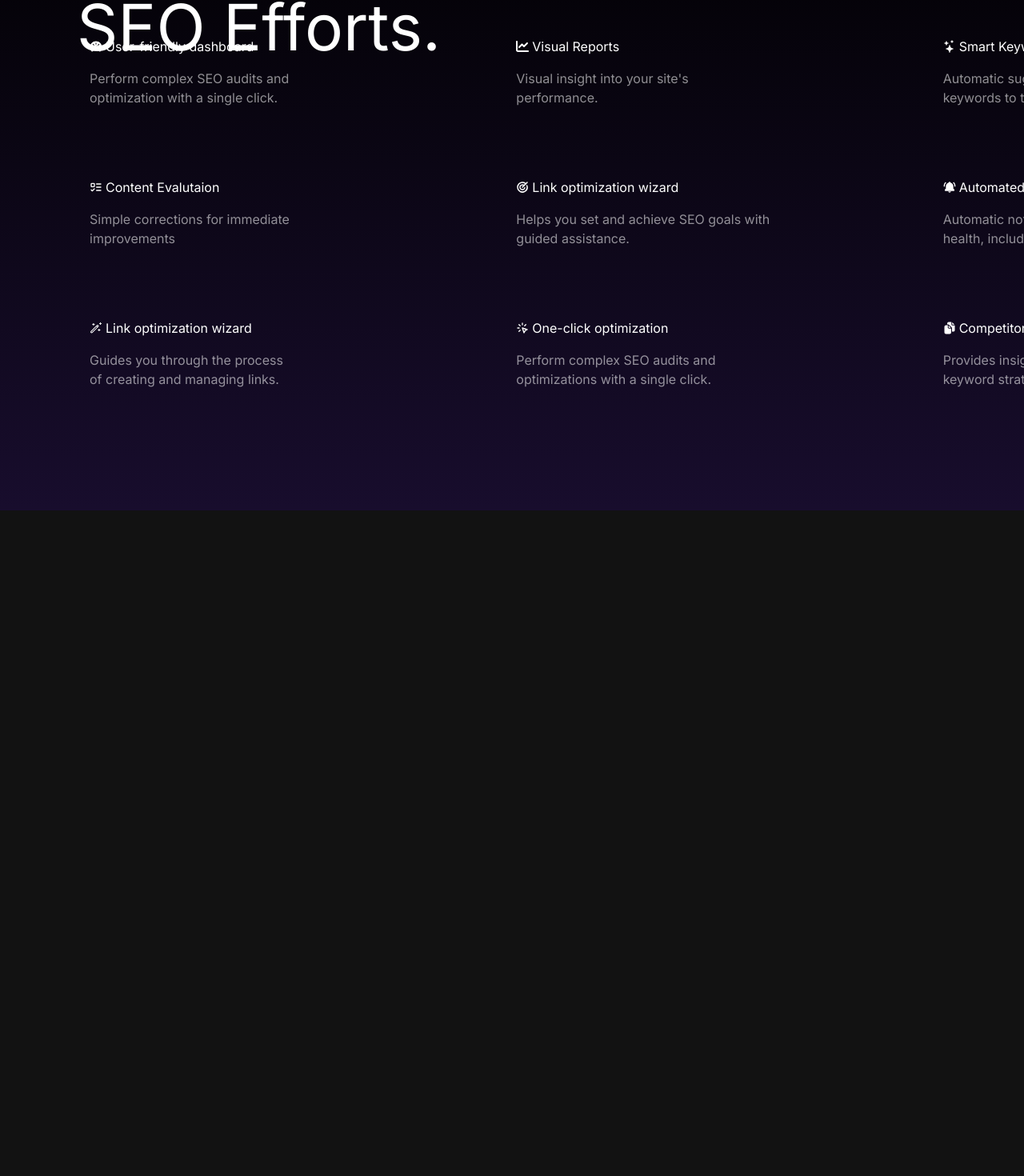
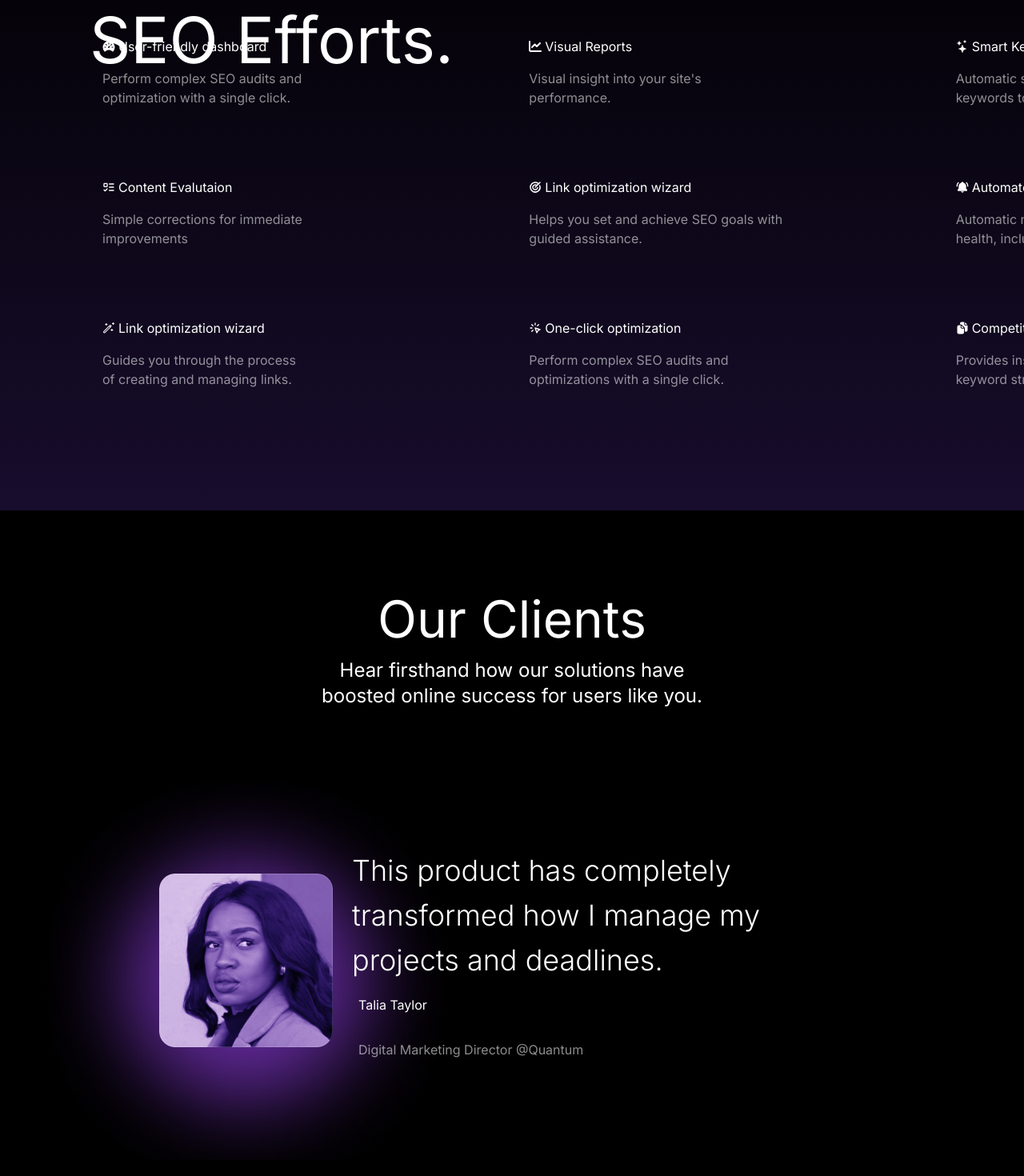
Before and after one commit to nameerakhter/AI_startup_ui, a Next.js app: page / in a window 1280 px wide. Shown: the part 2569-4039 px from the top of the page at 80% size. Before the commit the page ends 3207 px from the top, so only its background shows below. Built offline with nearby package versions, Linux system fonts and the light colour scheme.

Commit message:
Update page layout and add Clients component

```diff
--- a/app/page.tsx
+++ b/app/page.tsx
@@ -1,10 +1,10 @@
+import Clients from "@/components/Clients";
 import Features from "@/components/Features";
 import Hero from "@/components/Hero";
 import Highlights from "@/components/Highlights";
 import Navbar from "@/components/Navbar";
 import Partners from "@/components/Partners";
-import { Button } from "@/components/ui/button";
-import Image from "next/image";
+
 
 export default function Home() {
   return (
@@ -14,6 +14,7 @@ export default function Home() {
       <Partners />
       <Highlights />
       <Features />
+      <Clients />
     </div>
   );
 }
--- /dev/null
+++ b/components/Clients.tsx
@@ -0,0 +1,37 @@
+import Image from "next/image";
+import React from "react";
+
+const Clients = () => {
+  return (
+    <div className="p-[2rem] top-2 ">
+      <div className="flex flex-col items-center p-[4rem]">
+        <h1 className="text-[4rem]">Our Clients</h1>
+        <p className="text-2xl">Hear firsthand how our solutions have</p>
+        <p className="text-2xl"> boosted online success for users like you.</p>
+      </div>
+      <div className="flex items-center w-full">
+        <div className="flex items-center justify-between bg-contain w-full">
+          <div className=" relative flex items-center justify-center bg-background-blur h-[500px] w-[550px] bg-cover">
+            {" "}
+            {/* New wrapper div */}
+            <Image
+              src="/assets/Images/testimonial.png"
+              alt="testimonial"
+              width={217}
+              height={217}
+            />
+          </div>{" "}
+          <div className="w-1/2 absolute right-[13rem] ">
+            <h1 className="text-4xl p-2 font-light">This product has completely</h1>
+            <h1 className="text-4xl p-2 font-light">transformed how I manage my</h1>
+            <h1 className="text-4xl p-2 font-light">projects and deadlines.</h1>
+            <p className="p-4">Talia Taylor</p>
+            <p className="p-4 opacity-55">Digital Marketing Director @Quantum</p>
+          </div>
+        </div>
+      </div>
+    </div>
+  );
+};
+
+export default Clients;
--- a/components/Features.tsx
+++ b/components/Features.tsx
@@ -12,12 +12,12 @@ import { IoDocuments } from "react-icons/io5";
 
 const Features = () => {
   return (
-    <div className="relative bg-gradient-to-t from-purple-dark to-transparent p-4 min-h-screen top-2">
+    <div className="relative bg-gradient-to-t from-purple-dark to-transparent p-[2rem] min-h-screen top-2">
       <div className="absolute flex flex-col ">
         <h1 className="px-[5rem] text-[5rem] capitalize">Elevate your</h1>
         <h1 className="px-[5rem] text-[5rem] capitalize">SEO efforts.</h1>
       </div>
-      <div className="absolute  w-[1600px] bottom-[5rem] flex flex-row items-center">
+      <div className="absolute w-[1600px] bottom-[5rem] flex flex-row items-center justify-evenly">
         <section className="w-1/3 h-[600px] flex flex-col justify-evenly px-[4rem]">
           <FeatureDescription
             icon={<IoSpeedometerSharp />}
--- a/tailwind.config.ts
+++ b/tailwind.config.ts
@@ -20,6 +20,7 @@ const config = {
     extend: {
       backgroundImage:{
         'custom-background': "url('/assets/Images/group.png')",
+        'background-blur': "url('/assets/Images/blur.png')",
         'gradient-to-t': 'linear-gradient(to top, var(--tw-gradient-stops))',
       },
       colors:{
```
